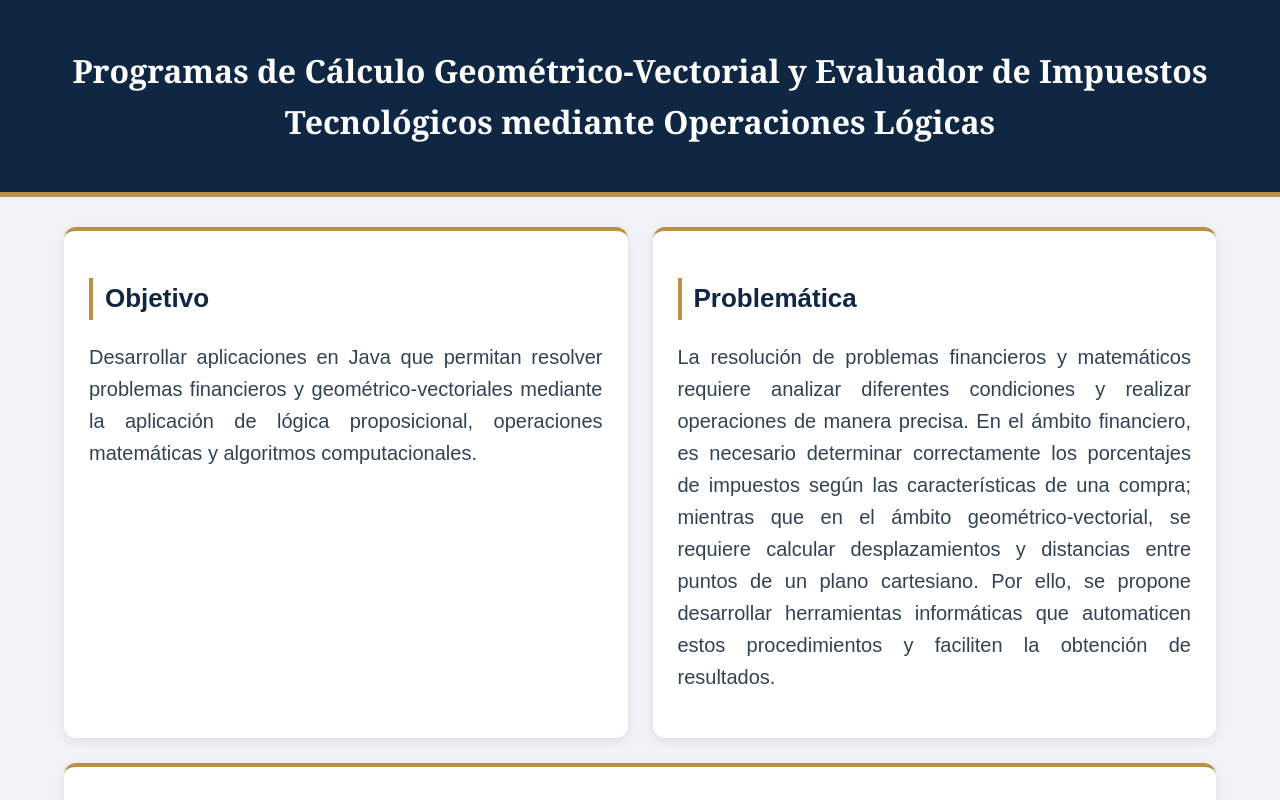
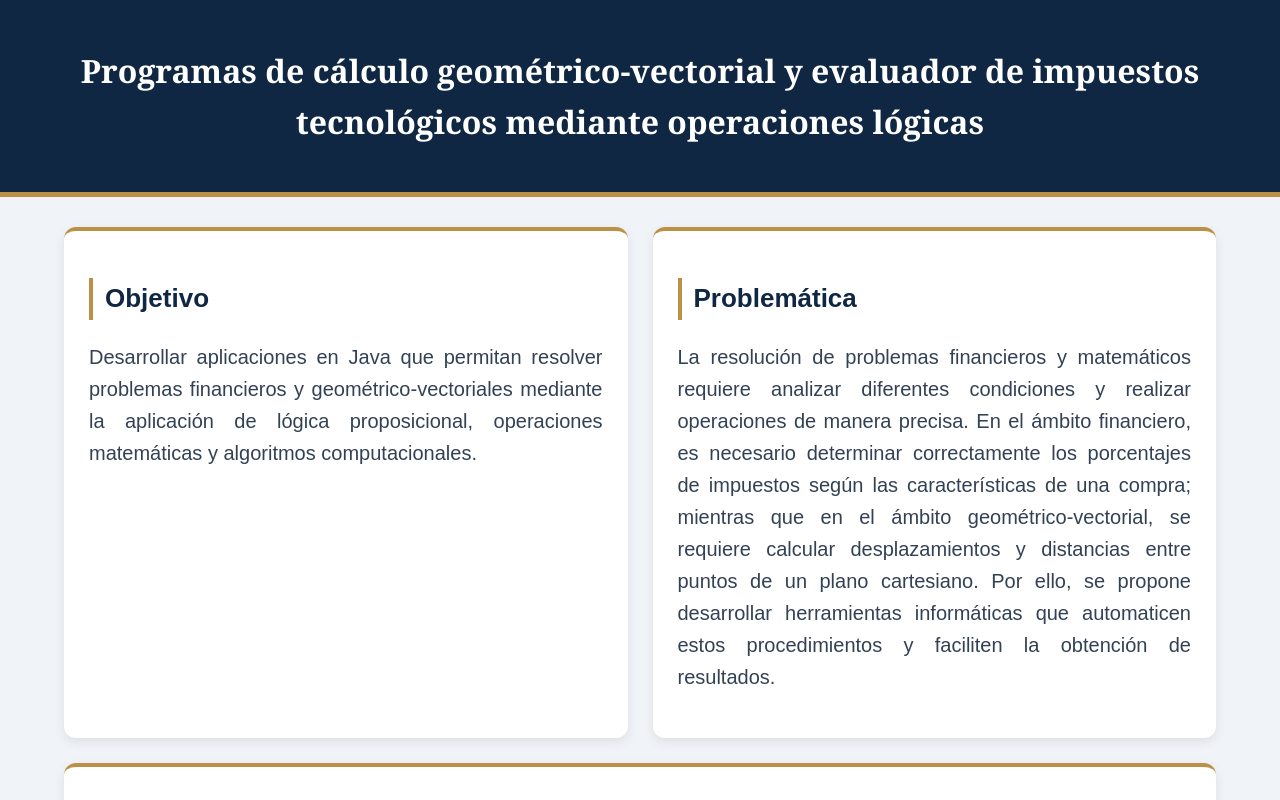
Before and after one commit to MyMund/proyecto-1a, a plain HTML site: page index.html in a window 1280 px wide. Shown: the top 800 px of the page. Drawn offline with Linux system fonts and the light colour scheme.

Commit message:
Se cambio el diseño del titulo

```diff
--- a/css/estilos.css
+++ b/css/estilos.css
@@ -12,6 +12,7 @@ body {
 /* Titulo principal */
 h1 {
     background-color: #102743;
+    text-transform: lowercase;
     color: white;
     text-align: center;
     font-family: Georgia, serif;
@@ -19,6 +20,10 @@ h1 {
     padding: 45px;
     margin: 0 -5.55% 30px;
     border-bottom: 5px solid #BD9145;
+}
+
+h1::first-letter {
+    text-transform: uppercase;
 }
 h2 {
     color: #102743;
```
